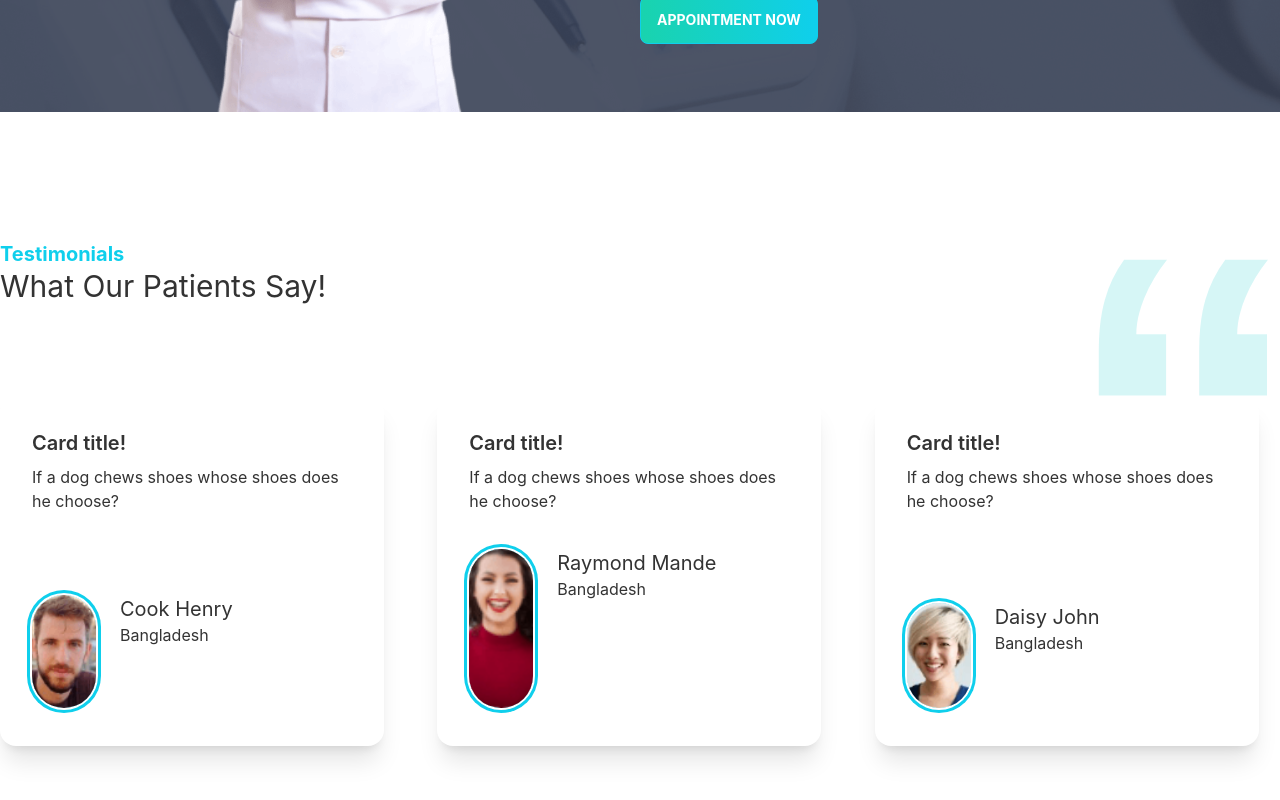
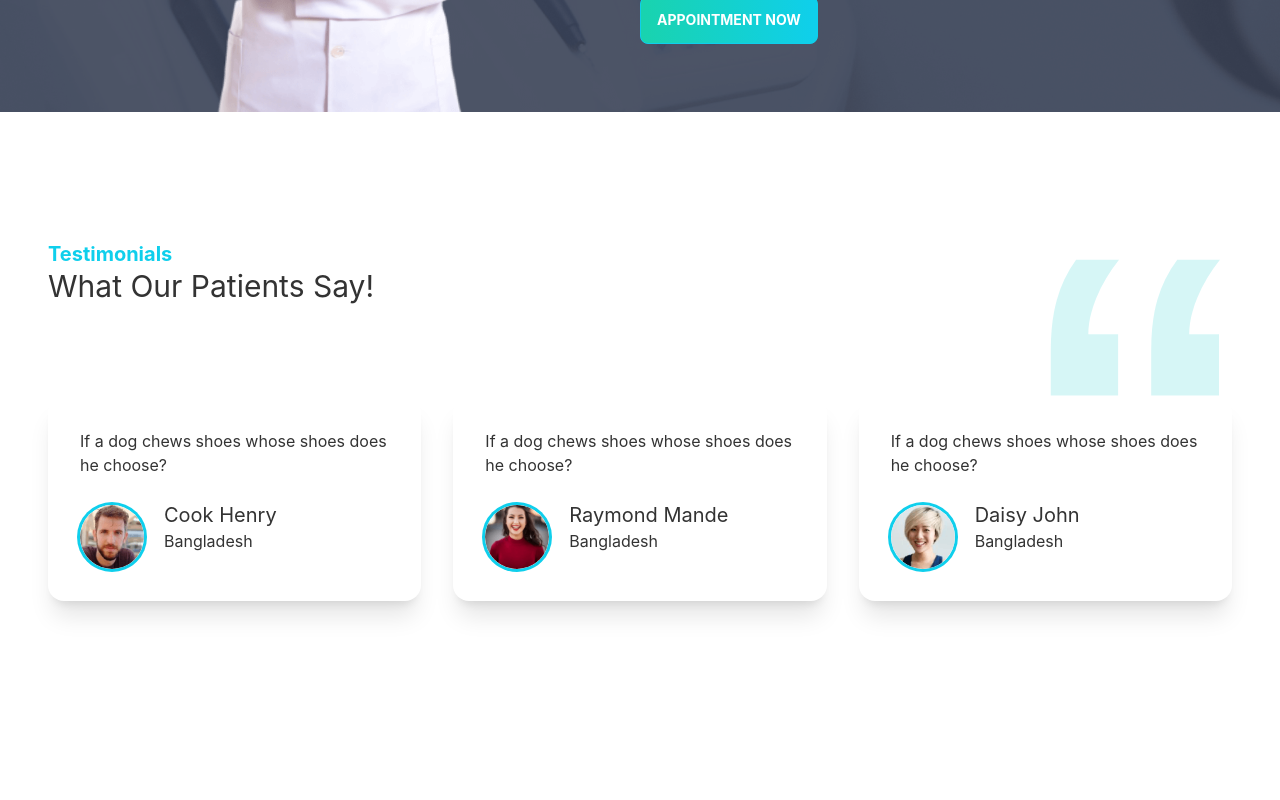
Before and after one commit to arnobtarafder/medico-healer, a React (Create React App) app: page / in a window 1280 px wide. Shown: the part 1975-2775 px from the top of the page. After the commit the page ends 2752 px from the top, so only its background shows below. Built offline with nearby package versions, Linux system fonts and the light colour scheme.

Commit message:
style: testimonials or reviews at home

```diff
--- a/src/Components/Reviews/Review/Review.js
+++ b/src/Components/Reviews/Review/Review.js
@@ -1,16 +1,16 @@
 import React from 'react';
 
-const Review = ({review}) => {
+const Review = ({ review }) => {
     return (
         <div class="card lg:max-w-96 bg-base-100 shadow-xl">
             <div class="card-body">
-                <h2 class="card-title">Card title!</h2>
                 <p>If a dog chews shoes whose shoes does he choose?</p>
-                <div class="">
-                    <div class="avatar pt-7">
-                        <div class="w-16 rounded-full ring ring-primary ring-offset-base-100 ring-offset-2 mr-6">
+                <div class="flex items-center">
+                    <div class="avatar pt-5">
+                    <div className="w-16 rounded-full ring ring-primary ring-offset-base-100 mr-5">
                             <img src={review.img} alt='' />
                         </div>
+                    </div>
                         <div>
                             <h4 className="text-xl">
                                 {review.name}
@@ -19,7 +19,6 @@ const Review = ({review}) => {
                                 {review.location}
                             </p>
                         </div>
-                    </div>
                 </div>
             </div>
         </div>
--- a/src/Components/Reviews/Testimonials/Testimonials.js
+++ b/src/Components/Reviews/Testimonials/Testimonials.js
@@ -31,7 +31,7 @@ const Testimonials = () => {
     ]
 
     return (
-        <section className='my-32'>
+        <section className='my-32 px-12'>
             <div className='flex justify-between'>
                 <div className=''>
                     <h4 className="text-xl text-primary font-bold">Testimonials</h4>
```
Also changed, not shown: src/Components/Footer/Footer.js (added).
